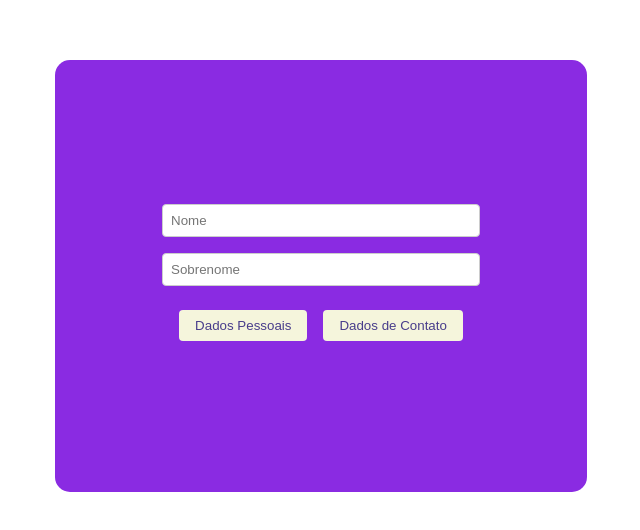
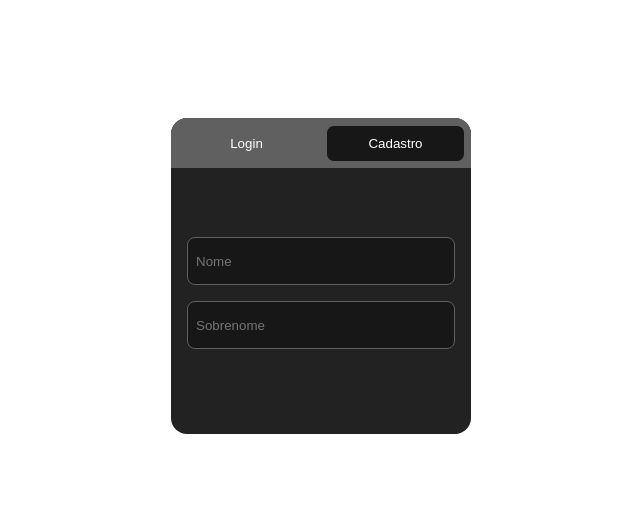
Before and after one commit to jaqueuchoab/Form-Multiset, a React (Vite) app: page / in a window 1280 px wide. Shown: the part 132-662 px from the top of the page, without its empty margins (319-959 px from the left). Built offline with nearby package versions, Linux system fonts and the light colour scheme.

Commit message:
finalizado

```diff
--- a/src/components/formMultiset/FormMultiset.tsx
+++ b/src/components/formMultiset/FormMultiset.tsx
@@ -6,8 +6,9 @@ import {
   containerForm,
   formStyle,
   inputStyle,
-  containerButton,
+  tabSwitcher,
   buttonStyle,
+  activeButtonStyle,
 } from './style/constFormStyles';
 
 // Importando o useForm o hook a ser utlizado como gerênciador do FormMultiset
@@ -21,6 +22,7 @@ type FormData = {
   email: string;
   phone: string;
 };
+
 
 const FormMultiset = () => {
   // Estado que controla quais campos serão mostrados no componente
@@ -72,6 +74,14 @@ const FormMultiset = () => {
   // Parei aqui, modifiquei os componentes form mas preciso saber se preciso disso mesmo, coisa complicada
   return (
     <div css={containerForm}>
+      <div css={tabSwitcher}>
+          <button css={[buttonStyle, displayForm === 'personal' && activeButtonStyle]} onClick={handleDisplayPersonalForm}>
+            Login
+          </button>
+          <button css={[buttonStyle, displayForm === 'contact' && activeButtonStyle]} onClick={handleDisplayContactForm}>
+            Cadastro
+          </button>
+      </div>
       <form css={formStyle} onSubmit={handleSubmit(onSubmit)}>
         {/* Gerenciando através do estados do form quais campos estarão disponíveis para o user */}
         {displayForm === 'personal' && (
@@ -107,15 +117,7 @@ const FormMultiset = () => {
           </>
         )}
       </form>
-      {/* Botões para alternar entre os formulários */}
-      <div css={containerButton}>
-        <button css={buttonStyle} onClick={handleDisplayPersonalForm}>
-          Dados Pessoais
-        </button>
-        <button css={buttonStyle} onClick={handleDisplayContactForm}>
-          Dados de Contato
-        </button>
-      </div>
+
       <div>
         {/* Botão para submeter os dados, só aparece quando todos os campos estão preenchidos */}
         {isReadyToSubmit && <button type='submit' onClick={handleSubmit(onSubmit)} css={buttonStyle}>Submeter Dados</button>}
@@ -125,3 +127,8 @@ const FormMultiset = () => {
 };
 
 export default FormMultiset;
+
+// Componente mais generalizado (temos várias páginas com essa mesma configuração mas que coletam dados diferentes)
+// Definir os tipos de dados que serão coletados
+// Login => FormLogin {email:string, password:string}
+// Cadastro => FormRegister {name:string, cpf:string, born:Date, cargo:boolean, email:string, password:string}
--- a/src/components/formMultiset/style/constFormStyles.tsx
+++ b/src/components/formMultiset/style/constFormStyles.tsx
@@ -4,14 +4,14 @@ import { css } from '@emotion/react';
 export const containerForm = css`
   display: flex;
   flex-direction: column;
-  width: 500px;
-  height: 400px;
-  background-color: blueviolet;
-  justify-content: center;
+  width: 300px;
+  height: 300px;
+  background-color: rgba(34, 34, 34, 1);
+  justify-content: space-between;
   align-items: center;
   gap: 1rem;
-  padding: 1rem;
-  border-radius: 15px;
+  border-radius: 16px;
+  padding-bottom: 1rem;
 `;
 
 export const formStyle = css`
@@ -22,34 +22,46 @@ export const formStyle = css`
 `;
 
 export const inputStyle = css`
-  width: 100%;
+  width: 250px;
+  height: 30px;
   padding: 0.5rem;
   margin: 0.5rem 0;
-  border: 1px solid #ccc;
-  border-radius: 4px;
-  width: 300px;
+  background-color: rgba(23, 23, 23, 1);
+  border: 1px solid rgb(96, 96, 96);
+  border-radius: 8px;
   outline: none;
+  color : #FDFDFD;
 `;
 
-export const containerButton = css`
+export const tabSwitcher = css`
   display: flex;
-  justify-content: center;
+  box-sizing: border-box;
+  justify-content: space-between;
   align-items: center;
   width: 300px;
-  gap: 1rem;
+  height: 50px;
+  padding: 6px;
+  gap: 10px;
+  border-radius: 16px 16px 0px 0px;
+  background-color: rgba(96, 96, 96, 1);
 `;
 
 export const buttonStyle = css`
-  padding: 0.5rem 1rem;
-  background-color: beige;
-  color: white;
-  border: none;
-  border-radius: 4px;
+  padding: 10px 12px;
+  width: 140px;
+  height: auto;
+  background-color:  rgba(23, 23, 23, 1);
+  color: #FDFDFD;
+  border: 1px solid rgb(96, 96, 96);
+  border-radius: 8px;
   cursor: pointer;
   outline: none;
-  color: darkslateblue;
 
   &:hover {
-    background-color: gainsboro;
+    background-color: rgba(23, 23, 23, 1);
   }
 `;
+
+export const activeButtonStyle = css`
+  background-color:  rgba(96, 96, 96, 1);
+`;
```
